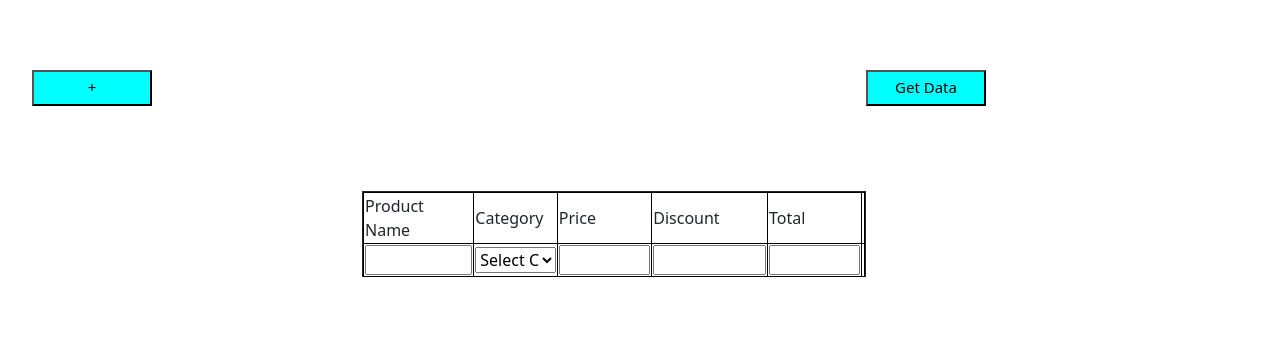
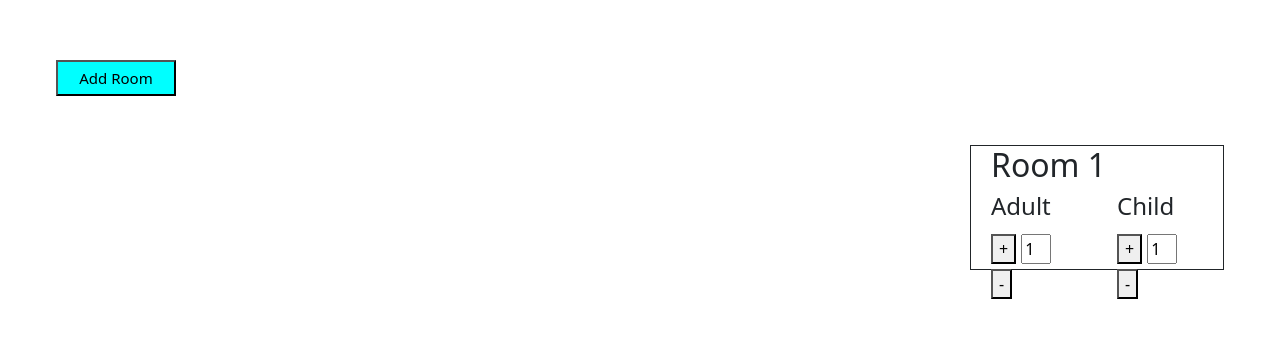
Before and after one commit to hardikkansakar/vuejs, a Vue app: page / in a window 1280 px wide. Shown: the part 227-564 px from the top of the page. Built offline with nearby package versions, Linux system fonts and the light colour scheme.

Commit message:
create rooms page

```diff
--- a/src/App.vue
+++ b/src/App.vue
@@ -2,7 +2,8 @@
   <!-- <product msg="data is here" />
   <travelHome msg="data is here" />
   <RegForm msg="data is here" /> -->
-  <DemoInvoice />
+  <!-- <DemoInvoice /> -->
+  <DemoRoom />
   <!-- <Home msg="i am from Home components" /> -->
 </template>
 
@@ -12,11 +13,11 @@ import RegForm from "./components/RegForm.vue";
 import Home from "./components/Home.vue";
 import travelHome from "./components/TravelHome.vue";
 import DemoInvoice from "./components/DemoInvoice.vue";
-
+import DemoRoom from "./components/DemoRooms.vue";
 export default {
   name: "App",
 
-  components: { Home, product, RegForm, DemoInvoice },
+  components: { Home, product, RegForm, DemoInvoice, DemoRoom },
   data() {
     return {};
   },
--- /dev/null
+++ b/src/components/DemoRooms.vue
@@ -0,0 +1,123 @@
+<template>
+  <!-- <h1 class="">Invoice Data</h1> -->
+  <button @click="appnedDiv()" class="plus-btn">Add Room</button>
+  <!-- <button @click="getArrayData()" class="plus-btn">Get Data</button> -->
+  <div class="main-div" v-for="(elm, index) in ageCount" :key="index">
+    <div class="sub-div">
+      <h2>Room {{ ++index }}</h2>
+      <div class="content-div">
+        <div>
+          <h4>Adult</h4>
+          <button @click="incrementAge(elm)">+</button>
+          <input type="text" v-model="elm.adultAge" />
+          <button @click="decrementAge(elm)">-</button>
+        </div>
+        <div class="child-div">
+          <h4>Child</h4>
+          <button @click="childIncrementAge(elm)">+</button>
+          <input type="text" v-model="elm.childAge" />
+          <button @click="childDecrementAge(elm)">-</button>
+        </div>
+      </div>
+    </div>
+  </div>
+  <div>
+    <p>{{ newArray }}</p>
+  </div>
+</template>
+<script>
+export default {
+  name: "DemoInvoice",
+  data() {
+    return {
+      ageCount: [
+        {
+          adultAge: 1,
+          childAge: 1,
+        },
+      ],
+    };
+  },
+  methods: {
+    appnedDiv() {
+      this.ageCount.push({
+        adultAge: 1,
+        childAge: 1,
+      });
+    },
+    incrementAge(elm) {
+      elm.adultAge++;
+    },
+    decrementAge(elm) {
+      if (elm.adultAge != 0) {
+        elm.adultAge--;
+      }
+    },
+    childIncrementAge(elm) {
+      elm.childAge++;
+    },
+    childDecrementAge(elm) {
+      if (elm.childAge != 0) {
+        elm.childAge--;
+      }
+    },
+    removeDiv(index, invoice) {
+      var row = this.invoices.indexOf(invoice);
+      if (row > 0) {
+        this.invoices.splice(row, 1);
+      }
+    },
+    getArrayData() {
+      const arrayData = this.invoices.map((elem, index, arr) => {
+        return (this.newArray = arr);
+      });
+    },
+  },
+};
+</script>
+
+<style scoped>
+.main-div {
+  width: 254px;
+  border: 1px solid;
+  height: 125px;
+  display: flex;
+  margin-left: 330px;
+  margin-top: 85px;
+}
+.sub-div {
+  width: 100%;
+  padding-left: 20px;
+  padding-right: 20px;
+}
+
+.content-div {
+  display: flex;
+}
+.child-div {
+  margin-left: 40px;
+}
+.text-add {
+  width: 100%;
+}
+.plus-btn {
+  background-color: aqua;
+  font-size: 15px;
+  height: 36px;
+  width: 120px;
+}
+.min-btn {
+  background-color: rgb(219, 36, 60);
+  font-size: 15px;
+  width: 25px;
+}
+table,
+th,
+td {
+  border: 1px solid black;
+}
+input {
+  width: 30px;
+  margin: 5px;
+}
+</style>
```
